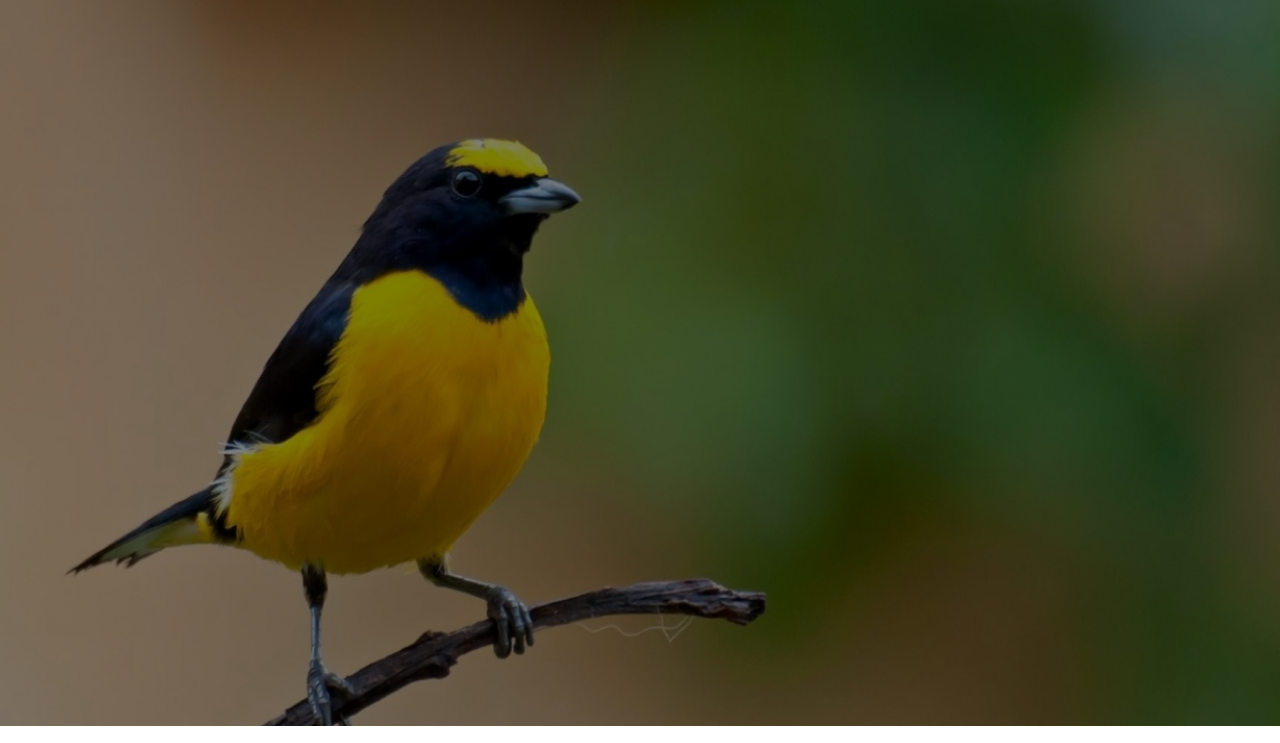
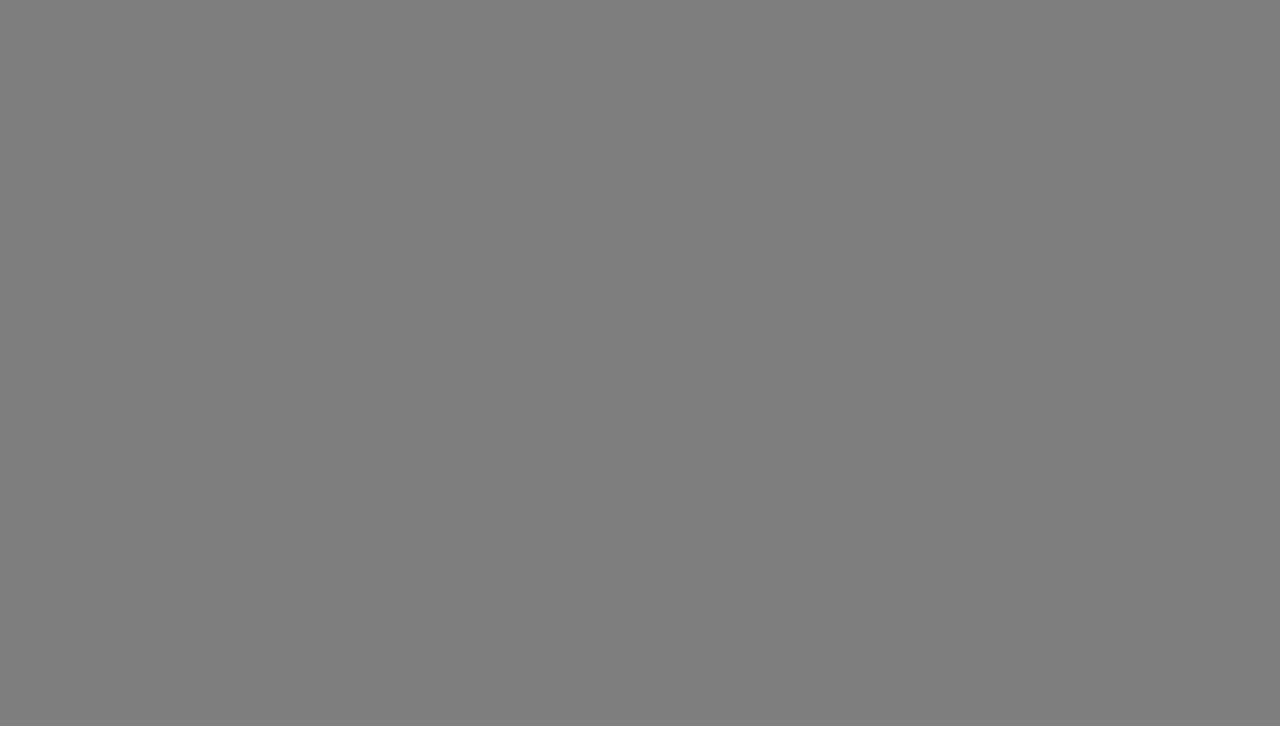
Before and after one commit to robertinosantiago/joimo.github.io, a plain HTML site: page index.html in a window 1280 px wide. Shown: the part 74-817 px from the top of the page. Drawn offline with nearby package versions, Linux system fonts and the light colour scheme.

Commit message:
git push

```diff
--- a/css/style.css
+++ b/css/style.css
@@ -34,7 +34,7 @@
   padding: 0px !important;
 }
 #bg {
-  background-image: url('../img/bird.jpg');
+  /*background-image: url('../img/bird.jpg');*/
   background-size: cover;
   background-position: center;
   position: relative;
```
